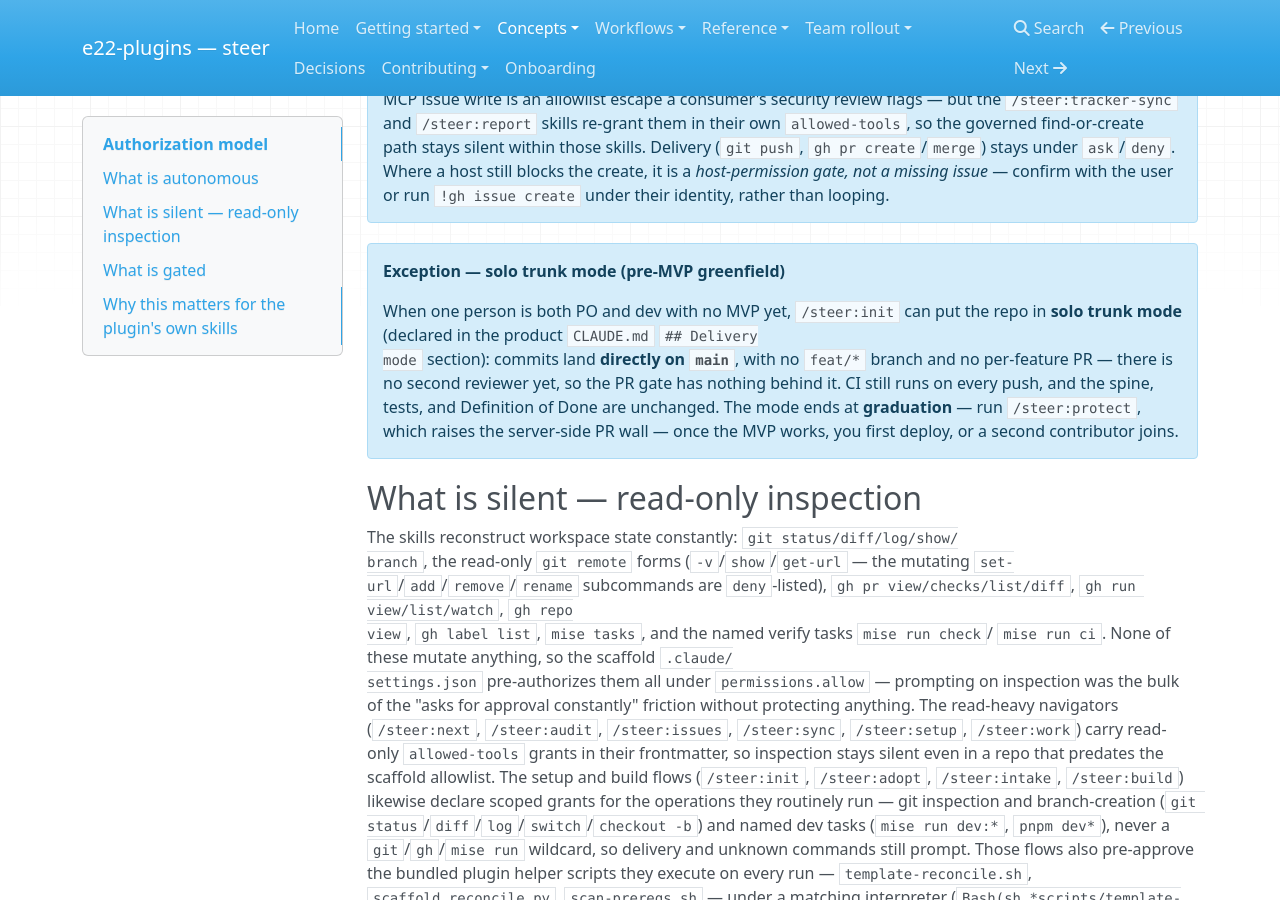
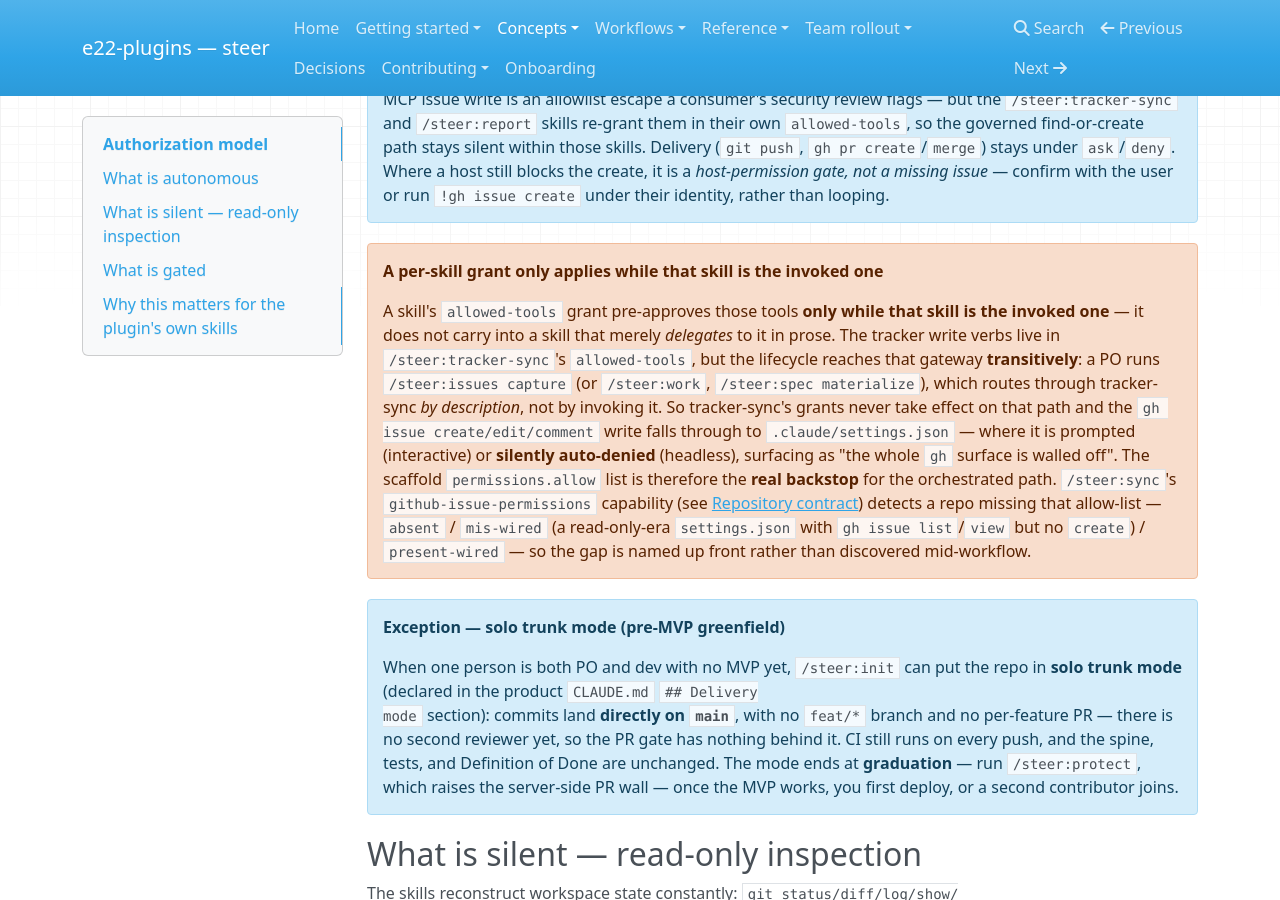
Before and after one commit to element22llc/e22-plugins, an MkDocs documentation site: the page built from docs/concepts/authorization-model.md, in a window 1280 px wide and 900 px high, scrolled down 1256 px. Built offline with MkDocs 1.6.1, drawn with Linux system fonts in a browser that asks for light colours; nearby versions of some CDN libraries.

Commit message:
docs(steer): document the transitive allowed-tools grant gap
Add an admonition to the authorization-model concept page explaining that a
skill's allowed-tools grant applies only while that skill is the invoked one, so
tracker writes reached transitively via an orchestrator fall through to
.claude/settings.json — and point at the github-issue-permissions capability that
detects a repo missing that allow-list. Clears the PR-only docs-impact gate for
the tracker-sync SKILL.md change.

Co-Authored-By: Claude Opus 4.8 (1M context) <noreply@anthropic.com>

```diff
--- a/docs/concepts/authorization-model.md
+++ b/docs/concepts/authorization-model.md
@@ -66,6 +66,24 @@ flowchart TD
     stays under `ask`/`deny`. Where a host still blocks the create, it is a
     *host-permission gate, not a missing issue* — confirm with the user or run
     `!gh issue create` under their identity, rather than looping.
+
+!!! warning "A per-skill grant only applies while that skill is the invoked one"
+    A skill's `allowed-tools` grant pre-approves those tools **only while that
+    skill is the invoked one** — it does not carry into a skill that merely
+    *delegates* to it in prose. The tracker write verbs live in
+    `/steer:tracker-sync`'s `allowed-tools`, but the lifecycle reaches that gateway
+    **transitively**: a PO runs `/steer:issues capture` (or `/steer:work`,
+    `/steer:spec materialize`), which routes through tracker-sync *by description*,
+    not by invoking it. So tracker-sync's grants never take effect on that path and
+    the `gh issue create/edit/comment` write falls through to
+    `.claude/settings.json` — where it is prompted (interactive) or **silently
+    auto-denied** (headless), surfacing as "the whole `gh` surface is walled off".
+    The scaffold `permissions.allow` list is therefore the **real backstop** for the
+    orchestrated path. `/steer:sync`'s `github-issue-permissions` capability
+    (see [Repository contract](../reference/repository-contract.md)) detects a repo
+    missing that allow-list — `absent` / `mis-wired` (a read-only-era `settings.json`
+    with `gh issue list`/`view` but no `create`) / `present-wired` — so the gap is
+    named up front rather than discovered mid-workflow.
 
 !!! note "Exception — solo trunk mode (pre-MVP greenfield)"
     When one person is both PO and dev with no MVP yet, `/steer:init` can put the
```
